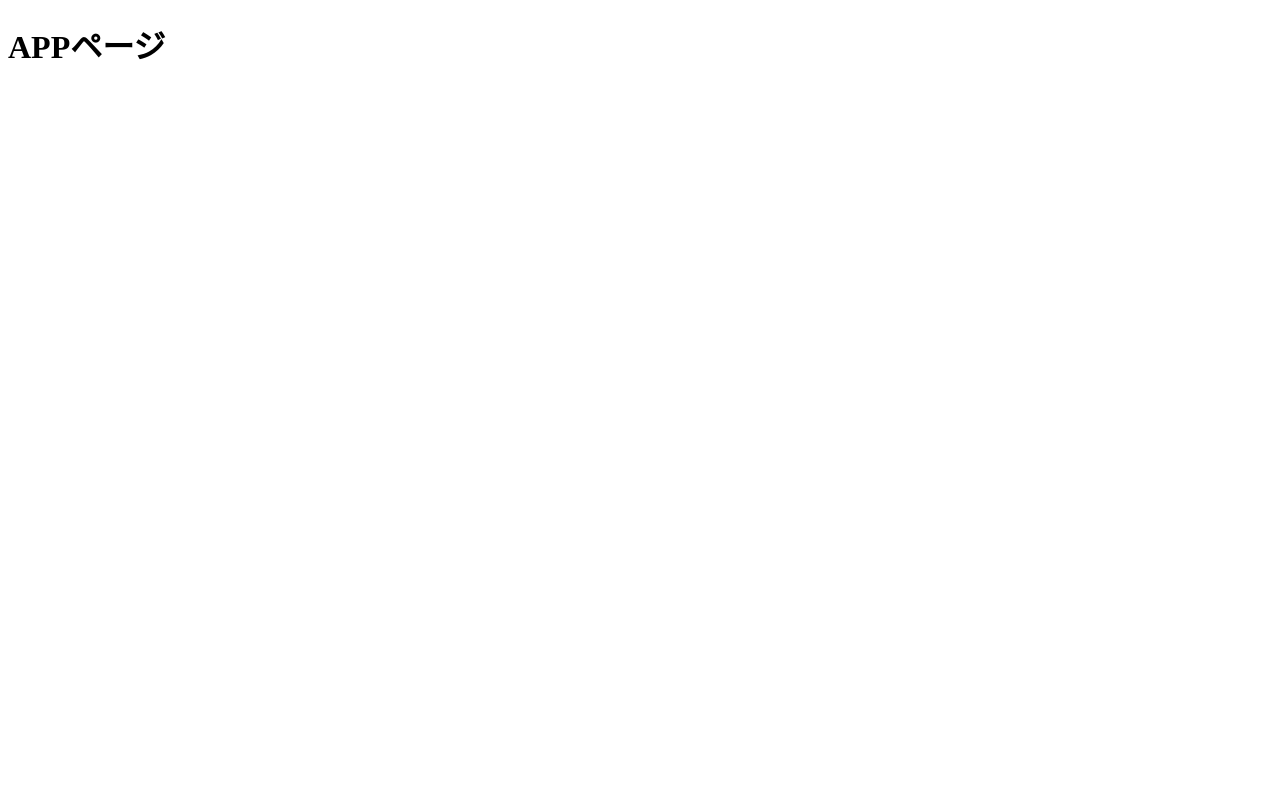
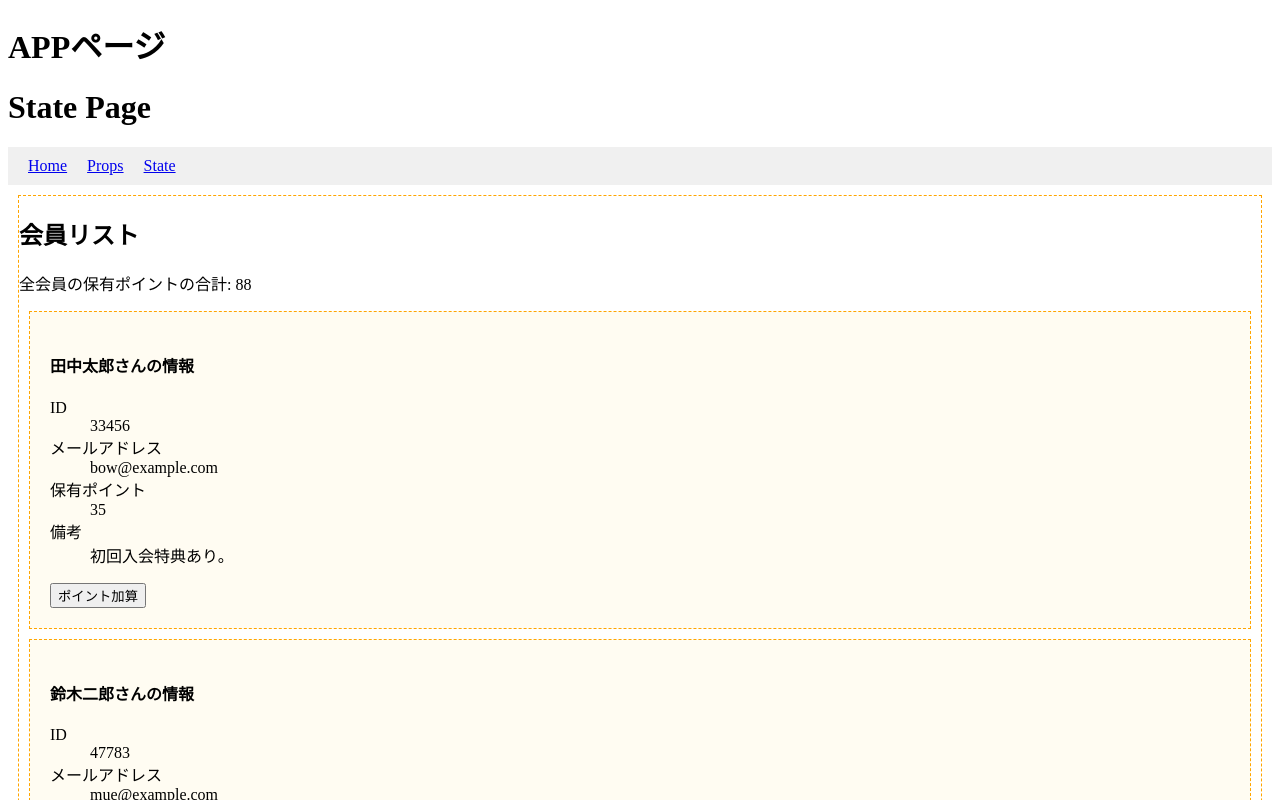
Before and after one commit to mogura7777/nuxt3-demo, a Nuxt app: page /state in a window 1280 px wide. Before the commit this address had no page. Shown: the top 800 px of the page. Built offline with nearby package versions, Linux system fonts and the light colour scheme.

Commit message:
add：stateパターン追加

```diff
--- /dev/null
+++ b/components/Cocktail.vue
@@ -0,0 +1,51 @@
+<!-- @format -->
+
+<script setup lang="ts">
+import { ref, watch } from "vue";
+
+//カクテル番号のテンプレート変数を用意。
+const cocktailNo = ref(1);
+//カクテル番号に対応するカクテル情報のテンプレート変数を用意。
+const priceMsg = ref("");
+//watchを設定。
+watch(cocktailNo, (): void => {
+  priceMsg.value = getCocktailInfo(cocktailNo.value);
+});
+
+//cocktailNoを1秒ごとに1〜4の乱数を使って変更。
+setInterval((): void => {
+  cocktailNo.value = Math.round(Math.random() * 3) + 1;
+}, 1000);
+
+interface Cocktail {
+  id: number;
+  name: string;
+  price: number;
+}
+
+//カクテル番号に対応するカクテル情報を取得する関数。
+function getCocktailInfo(cocktailNo: number): string {
+  //カクテルリストデータを用意。
+  const cocktailDataListInit = new Map<number, Cocktail>();
+  cocktailDataListInit.set(1, { id: 1, name: "ホワイトレディ", price: 1200 });
+  cocktailDataListInit.set(2, { id: 2, name: "ブルーハワイ", price: 1500 });
+  cocktailDataListInit.set(3, { id: 3, name: "ニューヨーク", price: 1100 });
+  cocktailDataListInit.set(4, { id: 4, name: "マティーニ", price: 1500 });
+  //カクテル番号に該当するカクテルデータを取得。
+  const cocktail = cocktailDataListInit.get(cocktailNo);
+  //カクテル番号に該当する情報がない場合のメッセージを用意。
+  let msg = "該当カクテルはありません。";
+  //カクテル番号に該当する情報があるなら…
+  if (cocktail != undefined) {
+    //カクテル番号に該当するカクテルの名前と金額を表示する文字列を生成。
+    msg = `該当するカクテルは${cocktail.name}で、価格は${cocktail.price}円です。`;
+  }
+  //表示文字列をリターン。
+  return msg;
+}
+</script>
+
+<template>
+  <p>現在のカクテル番号: {{ cocktailNo }}</p>
+  <p>{{ priceMsg }}</p>
+</template>
--- /dev/null
+++ b/components/state/OneMember.vue
@@ -0,0 +1,59 @@
+<!-- @format -->
+
+<script setup lang="ts">
+import type { Member } from "@/interfaces";
+
+//Propsインターフェースの定義。
+interface Props {
+  id: number;
+}
+//Propsオブジェクトの設定。
+const props = defineProps<Props>();
+//会員情報リストをステートから取得。
+const memberList = useState<Map<number, Member>>("memberList");
+//該当する会員情報の取得。
+const member = memberList.value.get(props.id) as Member;
+//noteを加工する算出プロパティ。
+const localNote = computed((): string => {
+  let localNote = member.note;
+  if (localNote == undefined) {
+    localNote = "--";
+  }
+  return localNote;
+});
+//［ポイント加算］ボタンをクリックした時のメソッド。
+const pointUp = (): void => {
+  member.points++;
+};
+</script>
+
+<template>
+  <section class="box">
+    <h4>{{ member.name }}さんの情報</h4>
+    <dl>
+      <dt>ID</dt>
+      <dd>{{ id }}</dd>
+      <dt>メールアドレス</dt>
+      <dd>{{ member.email }}</dd>
+      <dt>保有ポイント</dt>
+      <dd>{{ member.points }}</dd>
+      <dt>備考</dt>
+      <dd>{{ localNote }}</dd>
+    </dl>
+    <button v-on:click="pointUp">ポイント加算</button>
+  </section>
+</template>
+
+<style lang="scss" scoped>
+.box {
+  background-color: #fffcf2;
+  padding: 20px;
+  flex: 1;
+  .box-in {
+    display: flex;
+    dt {
+      width: 100px;
+    }
+  }
+}
+</style>
--- /dev/null
+++ b/components/state/TheBaseSection.vue
@@ -0,0 +1,46 @@
+<!-- @format -->
+
+<script setup lang="ts">
+import type { Member } from "@/interfaces";
+
+//会員情報リストをステートから取得。
+const memberList = useState<Map<number, Member>>("memberList");
+//保有ポイントの合計の算出プロパティ。
+const totalPoints = computed((): number => {
+  let total = 0;
+  for (const member of memberList.value.values()) {
+    total += member.points;
+  }
+  return total;
+});
+</script>
+
+<template>
+  <section>
+    <h1>会員リスト</h1>
+    <p>全会員の保有ポイントの合計: {{ totalPoints }}</p>
+    <StateOneMember
+      v-for="id in memberList.keys()"
+      v-bind:key="id"
+      v-bind:id="id"
+    />
+  </section>
+</template>
+
+<style lang="scss" scoped>
+section {
+  border: orange 1px dashed;
+  margin: 10px;
+}
+.box {
+  background-color: #fffcf2;
+  padding: 20px;
+  flex: 1;
+  .box-in {
+    display: flex;
+    dt {
+      width: 100px;
+    }
+  }
+}
+</style>
--- /dev/null
+++ b/pages/state.vue
@@ -0,0 +1,30 @@
+<!-- @format -->
+
+<script setup lang="ts">
+import type { Member } from "@/interfaces";
+
+//会員情報リストをステートとして用意。
+useState<Map<number, Member>>("memberList", (): Map<number, Member> => {
+  const memberListInit = new Map<number, Member>();
+  memberListInit.set(33456, {
+    id: 33456,
+    name: "田中太郎",
+    email: "bow@example.com",
+    points: 35,
+    note: "初回入会特典あり。",
+  });
+  memberListInit.set(47783, {
+    id: 47783,
+    name: "鈴木二郎",
+    email: "mue@example.com",
+    points: 53,
+  });
+  return memberListInit;
+});
+</script>
+
+<template>
+  <h1>State Page</h1>
+  <NavBar />
+  <StateTheBaseSection />
+</template>
```
